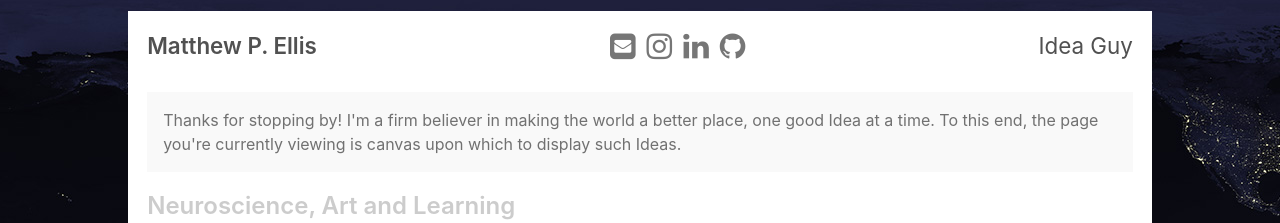
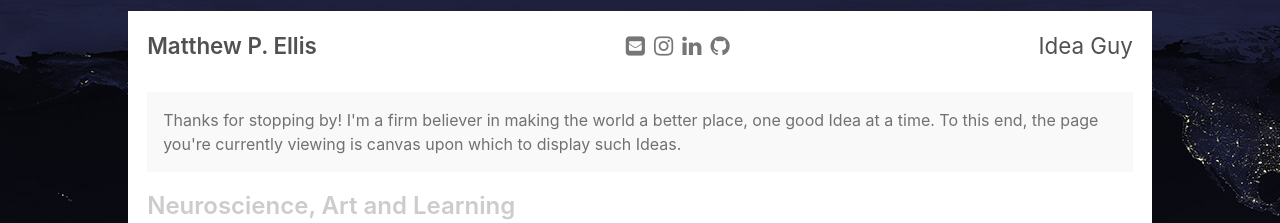
Before and after one commit to MatthewAwesome/MatthewAwesome.github.io, a Jekyll site: the page built from index.md, in a window 1280 px wide. Shown: the top 223 px of the page. Built offline with Jekyll 4.4.1, drawn with Linux system fonts in a browser that asks for light colours.

Commit message:
making this happen.

```diff
--- a/_includes/socialmedia.html
+++ b/_includes/socialmedia.html
@@ -2,22 +2,22 @@
 <div class = 'socialbar'>
 	{% if site.author.email %}
     <a href="mailto:{{ site.author.email }}">
-      <i class="fa fa-envelope-square fa-lg fw"></i>
+      <i class="fa fa-envelope-square fa-sm fw"></i>
     </a>
 	{% endif %}
 	{% if site.author.insta_username %}
     <a href="https://www.instagram.com/{{ site.author.insta_username }}">
-      <i class="fa fa-instagram fa-lg fw"></i>
+      <i class="fa fa-instagram fa-sm fw"></i>
     </a>
 	{% endif %}
 	{% if site.author.linkedin_username %}
     <a href="https://www.linkedin.com/in/{{ site.author.linkedin_username }}">
-      <i class="fa fa-linkedin fa-lg fw"></i>
+      <i class="fa fa-linkedin fa-sm fw"></i>
     </a>
 	{% endif %}
 	{% if site.author.github_username %}
     <a href="https://github.com/{{ site.author.github_username }}">
-      <i class="fa fa-github fa-lg fw"></i>
+      <i class="fa fa-github fa-sm fw"></i>
     </a>
 	{% endif %}
 </div>
--- a/_sass/_layout.scss
+++ b/_sass/_layout.scss
@@ -18,8 +18,9 @@ footer {
   margin-bottom: 2rem;
 }
 
+// changeing based on
+
 .fa{
 	color:$gray-3;
-	font-size:80px;
-	padding:3px 3px;
+	padding:2px 2px;
 }
--- a/_sass/_socialmedia.scss
+++ b/_sass/_socialmedia.scss
@@ -5,7 +5,7 @@
 	color:$gray-3;
   display:block;
   vertical-align:top;
-	 a{
+	a{
 		display: inline-block;
   }
 }
--- a/_sass/_variables.scss
+++ b/_sass/_variables.scss
@@ -15,7 +15,7 @@ $brown: #8f5536;
 $white: #111111;
 
 $root-font-family: -apple-system, BlinkMacSystemFont, "Segoe UI", "Roboto", "Oxygen", "Ubuntu", "Cantarell", "Fira Sans", "Droid Sans", "Helvetica Neue", Arial, sans-serif;
-$root-font-size: 14px;
+$root-font-size: 12px;
 $root-line-height: 1.5;
 
 $body-color: #515151;
@@ -24,8 +24,9 @@ $link-color: $blue;
 
 $border-color: #e5e5e5;
 
-$large-breakpoint: 38em;
+$large-breakpoint: 800px;
 $large-font-size: 16px;
+
 
 $code-font-family: Menlo, Monaco, "Courier New", monospace;
 $code-color: #bf616a;
```
Also changed, not shown: 8 other files.
